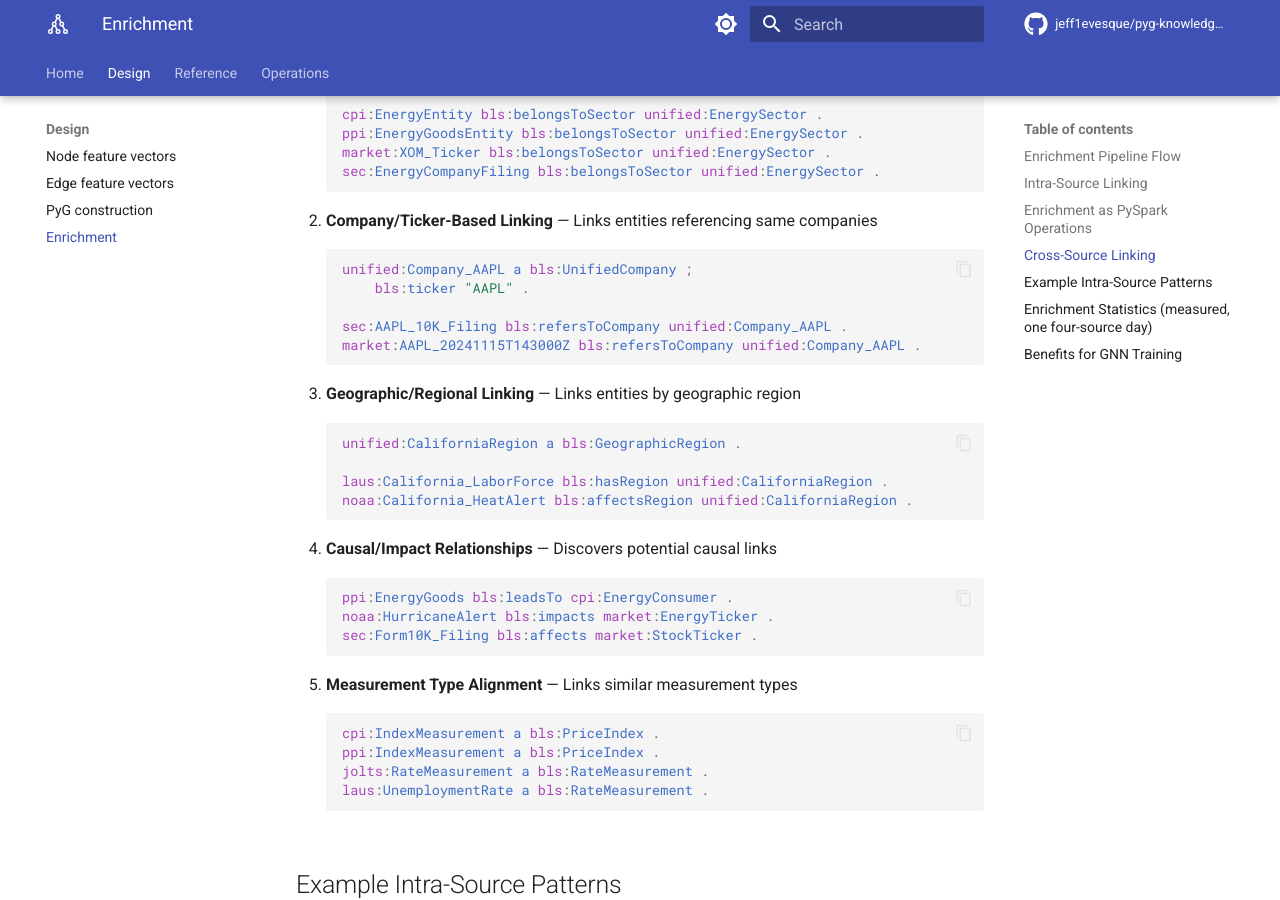
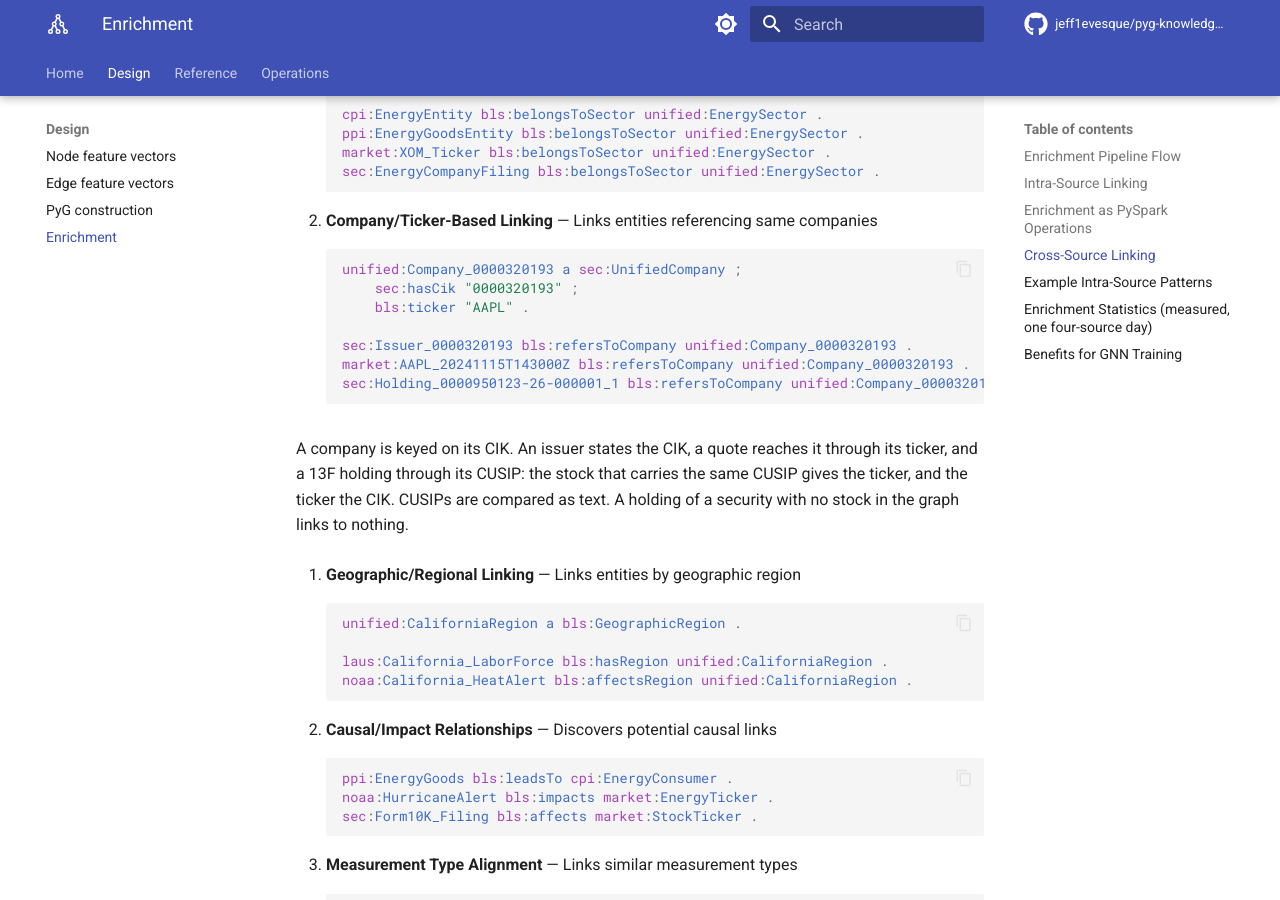
Before and after one commit to jeff1evesque/pyg-knowledge-graph-builder, an MkDocs documentation site: the page built from documentation/design/enrichment.md, in a window 1280 px wide and 900 px high, scrolled down 8394 px. Built offline with MkDocs 1.6.1 and Material for MkDocs 9.7.7, drawn with Linux system fonts in a browser that asks for light colours; comment, search, counter and statistics services are not loaded.

Commit message:
#458: enrichment.md, the holding link, and the company keyed on its CIK

````diff
--- a/documentation/design/enrichment.md
+++ b/documentation/design/enrichment.md
@@ -288,12 +288,19 @@ sec:EnergyCompanyFiling bls:belongsToSector unified:EnergySector .
 
 2. **Company/Ticker-Based Linking** — Links entities referencing same companies
 ```turtle
-unified:Company_AAPL a bls:UnifiedCompany ;
+unified:Company_0000320193 a sec:UnifiedCompany ;
+    sec:hasCik "0000320193" ;
     bls:ticker "AAPL" .
 
-sec:AAPL_10K_Filing bls:refersToCompany unified:Company_AAPL .
-market:AAPL_20241115T143000Z bls:refersToCompany unified:Company_AAPL .
+sec:Issuer_0000320193 bls:refersToCompany unified:Company_0000320193 .
+market:AAPL_20241115T143000Z bls:refersToCompany unified:Company_0000320193 .
+sec:Holding_0000950123-26-000001_1 bls:refersToCompany unified:Company_0000320193 .
 ```
+
+A company is keyed on its CIK. An issuer states the CIK, a quote reaches it
+through its ticker, and a 13F holding through its CUSIP: the stock that carries
+the same CUSIP gives the ticker, and the ticker the CIK. CUSIPs are compared as
+text. A holding of a security with no stock in the graph links to nothing.
 
 3. **Geographic/Regional Linking** — Links entities by geographic region
 ```turtle
````
